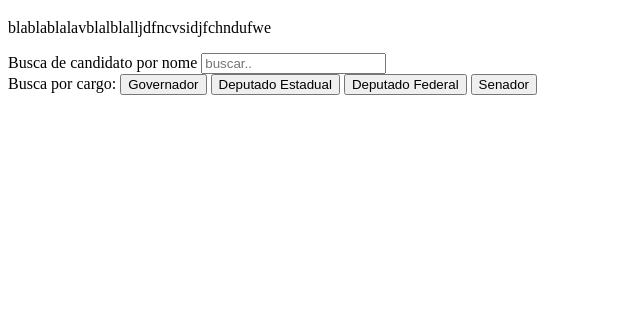
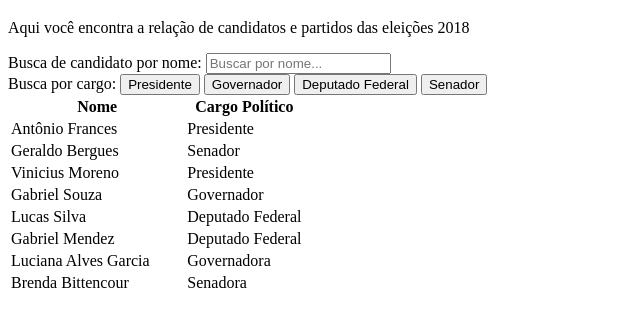
Before and after one commit to FlaynerSB/Transparencia, a plain HTML site: page Transparencia.html in a window 1280 px wide. Shown: the part 87-414 px from the top of the page, without its empty margins (0-640 px from the left). Drawn offline with Linux system fonts and the light colour scheme.

Commit message:
Pequena alteração
Pequena alteração no texto, tem como maior propósito testar

```diff
--- a/Transparencia.html
+++ b/Transparencia.html
@@ -13,23 +13,86 @@
     <h1>Portal da Transparência Eleitoral</h1>
     <div>
       <!--texto aleatorio, informacoes sobre o site, propósito da pagina-->
-      <p>blablablalavblalblalljdfncvsidjfchndufwe</a>
+      <p>Aqui você encontra a relação de candidatos e partidos das eleições 2018</a>
         <div>
           <!-- barra de busca nominal-->
-          Busca de candidato por nome
-          <input type="text" placeholder="buscar..">
+          Busca de candidato por nome:
+          <input type="text" id="myInput" onkeyup="myFunction()" placeholder="Buscar por nome..." title="Escreva um nome">
         </div>
     </div>
-
     <div class="Menu">
       Busca por cargo:
       <!-- botoes funcionais -->
-      <button type="button">Governador</button>
-      <button type="button">Deputado Estadual</button>
-      <button type="button">Deputado Federal</button>
-      <button type="button">Senador</button>
+      <button type="button" >Presidente</button>
+      <button type="button" >Governador</button>
+      <button type="button" >Deputado Federal</button>
+      <button type="button" >Senador</button>
 
     </div>
+
+    <!-- Script para que a busca funcione pelo nome -->
+    <script>
+        function myFunction() {
+          var input, filter, table, tr, td, i;
+          input = document.getElementById("myInput");
+          filter = input.value.toUpperCase();
+          table = document.getElementById("myTable");
+          tr = table.getElementsByTagName("tr");
+          for (i = 0; i < tr.length; i++) {
+            td = tr[i].getElementsByTagName("td")[0];
+            if (td) {
+              if (td.innerHTML.toUpperCase().indexOf(filter) > -1) {
+                tr[i].style.display = "";
+              } else {
+                tr[i].style.display = "none";
+              }
+            }
+          }
+        }
+        </script>
+    <!-- Filtro de bottões -->
+
+
+    <!-- Tabela com os Candidatos -->
+        <table id="myTable">
+            <tr class="header">
+              <th style="width:60%;">Nome</th>
+              <th style="width:40%;">Cargo Político</th>
+            </tr>
+            <tr>
+              <td>Antônio Frances</td>
+              <td>Presidente</td>
+            </tr>
+            <tr>
+              <td>Geraldo Bergues</td>
+              <td>Senador</td>
+            </tr>
+            <tr>
+              <td>Vinicius Moreno</td>
+              <td>Presidente</td>
+            </tr>
+            <tr>
+              <td>Gabriel Souza</td>
+              <td>Governador</td>
+            </tr>
+            <tr>
+              <td>Lucas Silva</td>
+              <td>Deputado Federal</td>
+            </tr>
+            <tr>
+              <td>Gabriel Mendez</td>
+              <td>Deputado Federal</td>
+            </tr>
+            <tr>
+              <td>Luciana Alves Garcia</td>
+              <td>Governadora</td>
+            </tr>
+            <tr>
+              <td>Brenda Bittencour</td>
+              <td>Senadora</td>
+            </tr>
+          </table>
+
 
 
 
```
